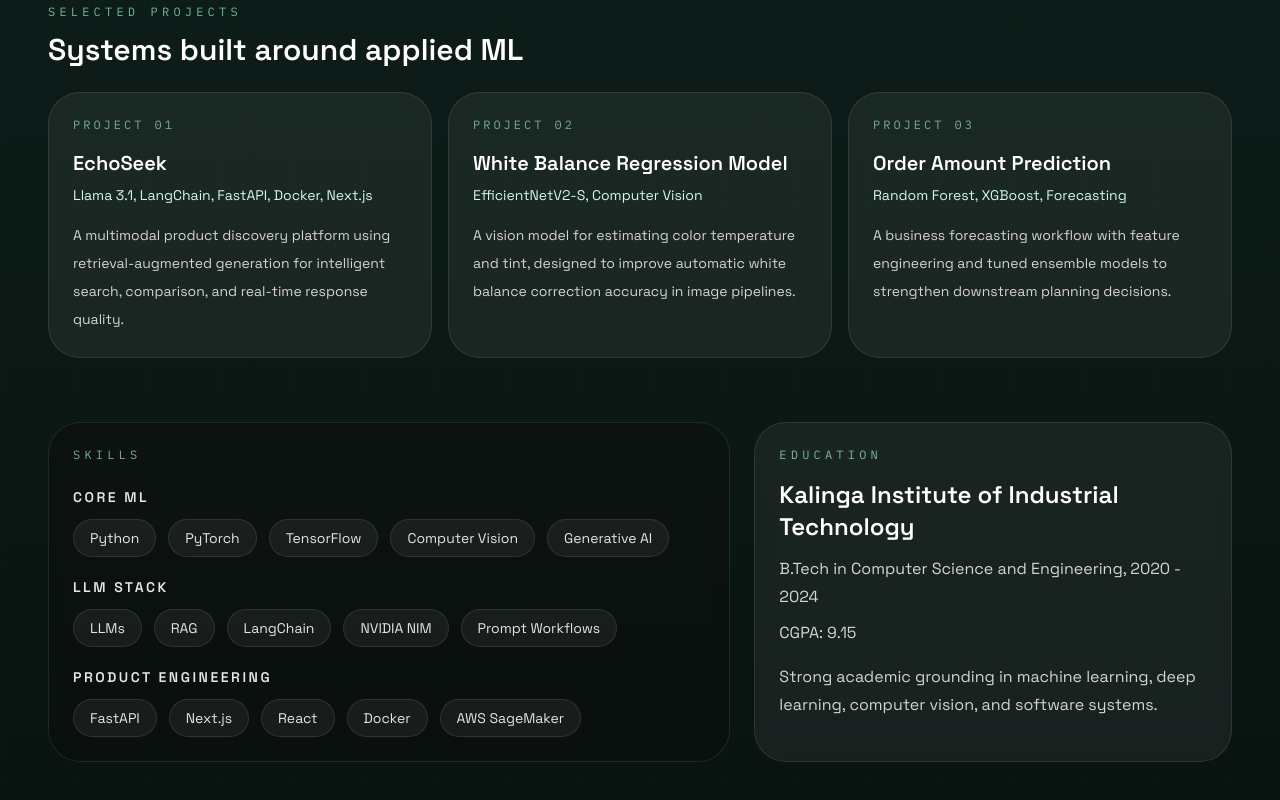
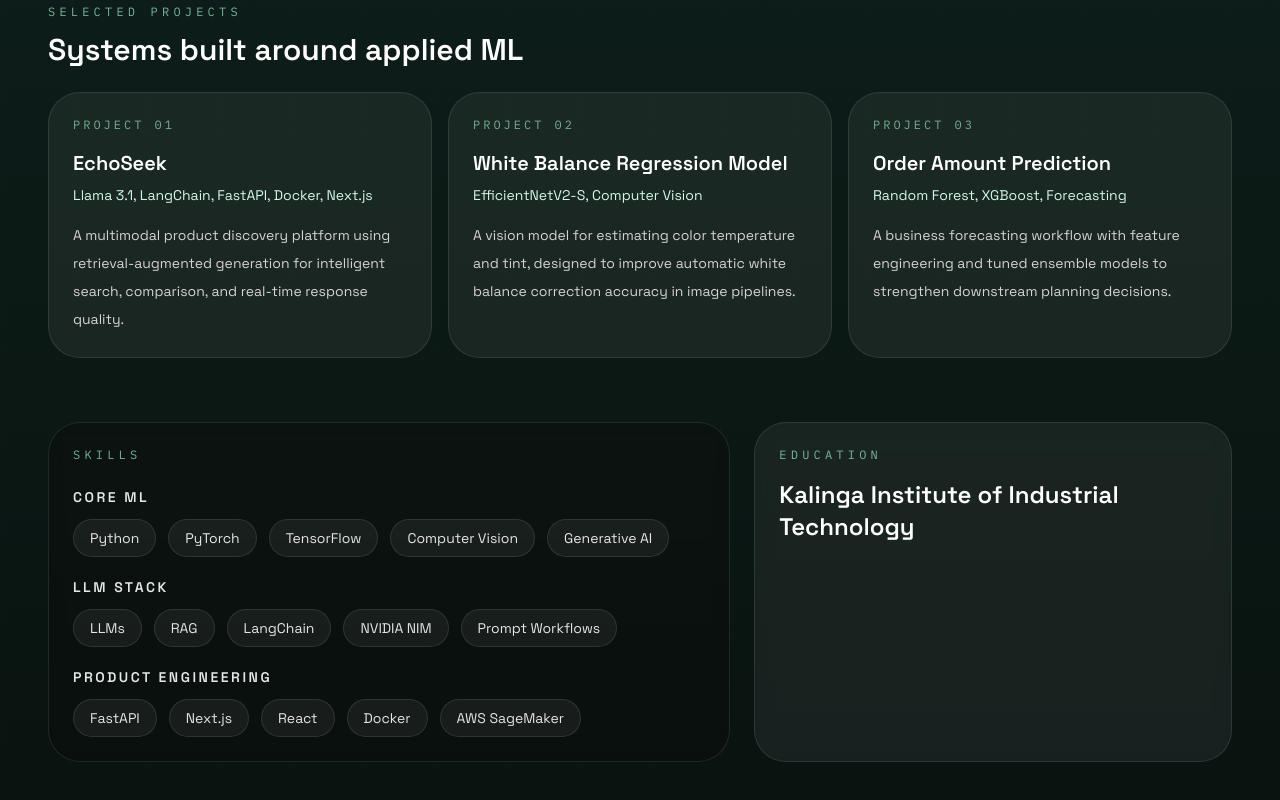
Before and after one commit to pratim4dasude/Personal_dashboard, a Next.js app: page / in a window 1280 px wide. Shown: the part 1888-2688 px from the top of the page. Built offline with nearby package versions, Linux system fonts and the light colour scheme.

Commit message:
minor update

```diff
--- a/app/page.tsx
+++ b/app/page.tsx
@@ -293,15 +293,7 @@
             <h3 className="mt-4 text-2xl font-semibold text-white">
               Kalinga Institute of Industrial Technology
             </h3>
-            <p className="mt-3 text-sm leading-7 text-stone-300 sm:text-base">
-              B.Tech in Computer Science and Engineering, 2020 - 2024
-            </p>
-            <p className="mt-2 text-sm leading-7 text-stone-300 sm:text-base">
-              CGPA: 9.15
-            </p>
-            <p className="mt-4 text-sm leading-7 text-stone-300 sm:text-base">
-              Strong academic grounding in machine learning, deep learning, computer vision, and software systems.
-            </p>
+
           </div>
         </section>
       </div>
```
